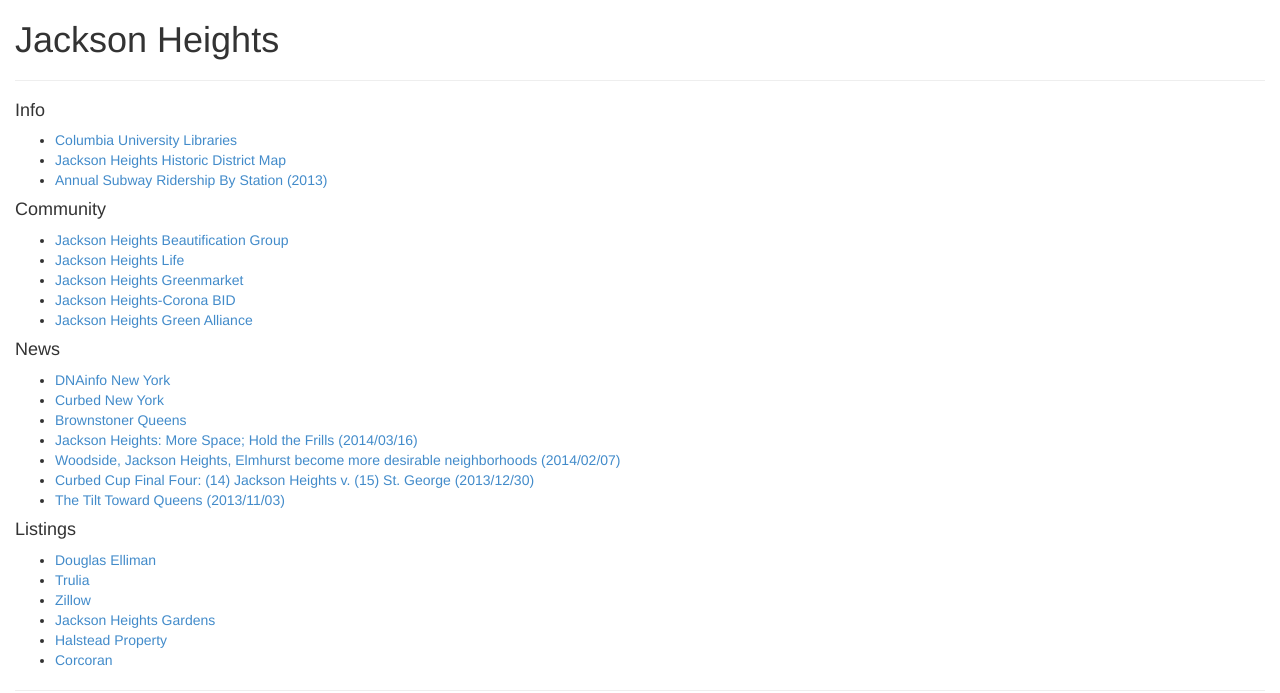
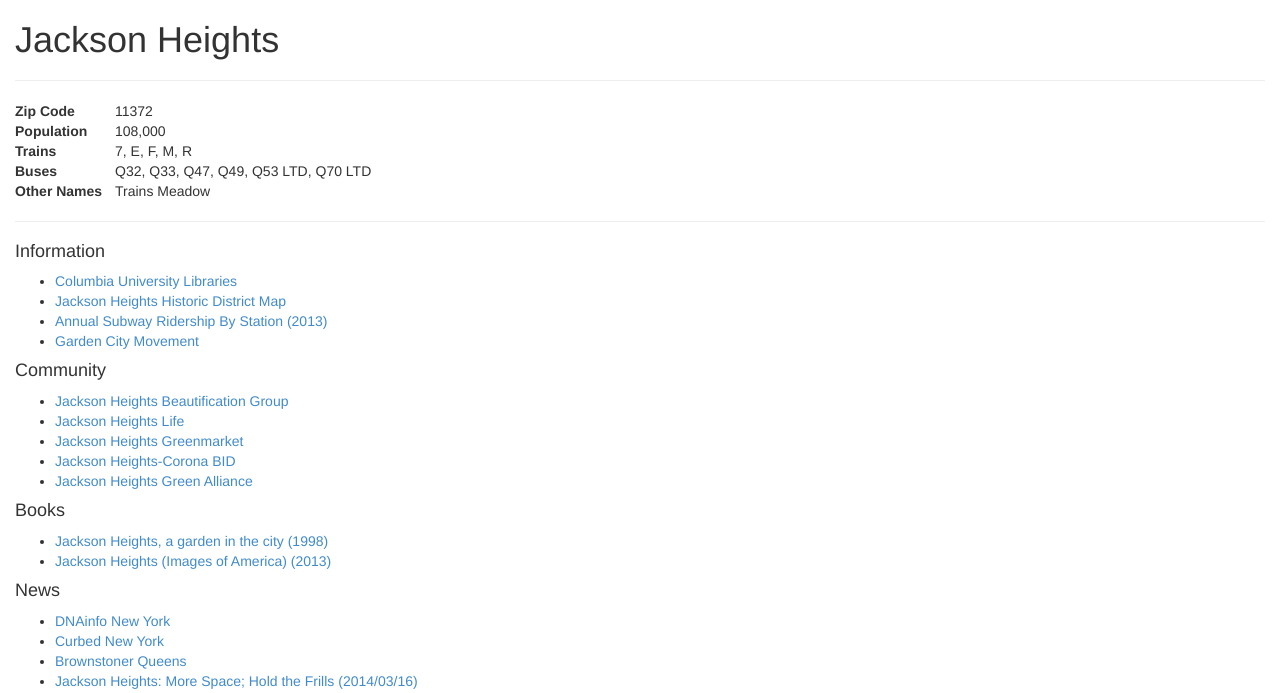
Before and after one commit to naush/JacksonHeights, a plain HTML site: page index.html in a window 1280 px wide. Shown: the top 693 px of the page. Drawn offline with Linux system fonts and the light colour scheme.

Commit message:
Add books and basic information

```diff
--- a/index.html
+++ b/index.html
@@ -6,6 +6,7 @@
     <meta name="viewport" content="width=device-width, initial-scale=1">
     <title>Jackson Heights</title>
     <link href="lib/css/bootstrap.min.css" rel="stylesheet">
+    <link href="lib/css/jh.css" rel="stylesheet">
   </head>
   <body>
     <div class="container-fluid">
@@ -13,11 +14,27 @@
 
       <hr/>
 
-      <h4>Info</h4>
+      <dl class="dl-horizontal">
+        <dt>Zip Code</dt>
+        <dd>11372</dd>
+        <dt>Population</dt>
+        <dd>108,000</dd>
+        <dt>Trains</dt>
+        <dd>7, E, F, M, R</dd>
+        <dt>Buses</dt>
+        <dd>Q32, Q33, Q47, Q49, Q53 LTD, Q70 LTD</dd>
+        <dt>Other Names</dt>
+        <dd>Trains Meadow</dd>
+      </dl>
+
+      <hr/>
+
+      <h4>Information</h4>
       <ul>
         <li><a href="http://nyre.cul.columbia.edu/neighborhoods/view/QN28" target="_blank">Columbia University Libraries</a></li>
         <li><a href="http://jacksonheightsgardens.com/jackson-heights-historic-district-map/" target="_blank">Jackson Heights Historic District Map</a></li>
         <li><a href="https://gist.github.com/naush/9b0fdfe6419d0d83db0a#file-annual_subway_ridership_2013-L354" target="_blank">Annual Subway Ridership By Station (2013)</a></li>
+        <li><a href="http://en.wikipedia.org/wiki/Garden_city_movement" target="_blank">Garden City Movement</a></li>
       </ul>
 
       <h4>Community</h4>
@@ -27,6 +44,12 @@
         <li><a href="http://www.grownyc.org/greenmarket/queens/jackson-heights" target="_blank">Jackson Heights Greenmarket</a>
         <li><a href="http://jhcoronabid.org/" target="_blank">Jackson Heights-Corona BID</a></li>
         <li><a href="http://jhgreen.org/" target="_blank">Jackson Heights Green Alliance</a></li>
+      </ul>
+
+      <h4>Books</h4>
+      <ul>
+        <li><a href="http://www.amazon.com/Jackson-Heights-garden-city-cooperative/dp/B0006REL0W" target="_blank">Jackson Heights, a garden in the city (1998)</a></li>
+        <li><a href="http://www.amazon.com/Jackson-Heights-America-Arcadia-Publishing/dp/073859833X/ref=pd_cp_b_0" target="_blank">Jackson Heights (Images of America) (2013)</a></li>
       </ul>
 
       <h4>News</h4>
--- /dev/null
+++ b/lib/css/jh.css
@@ -0,0 +1,7 @@
+.dl-horizontal dd {
+  margin-left: 100px;
+}
+
+.dl-horizontal dt {
+  width: inherit;
+}
```
